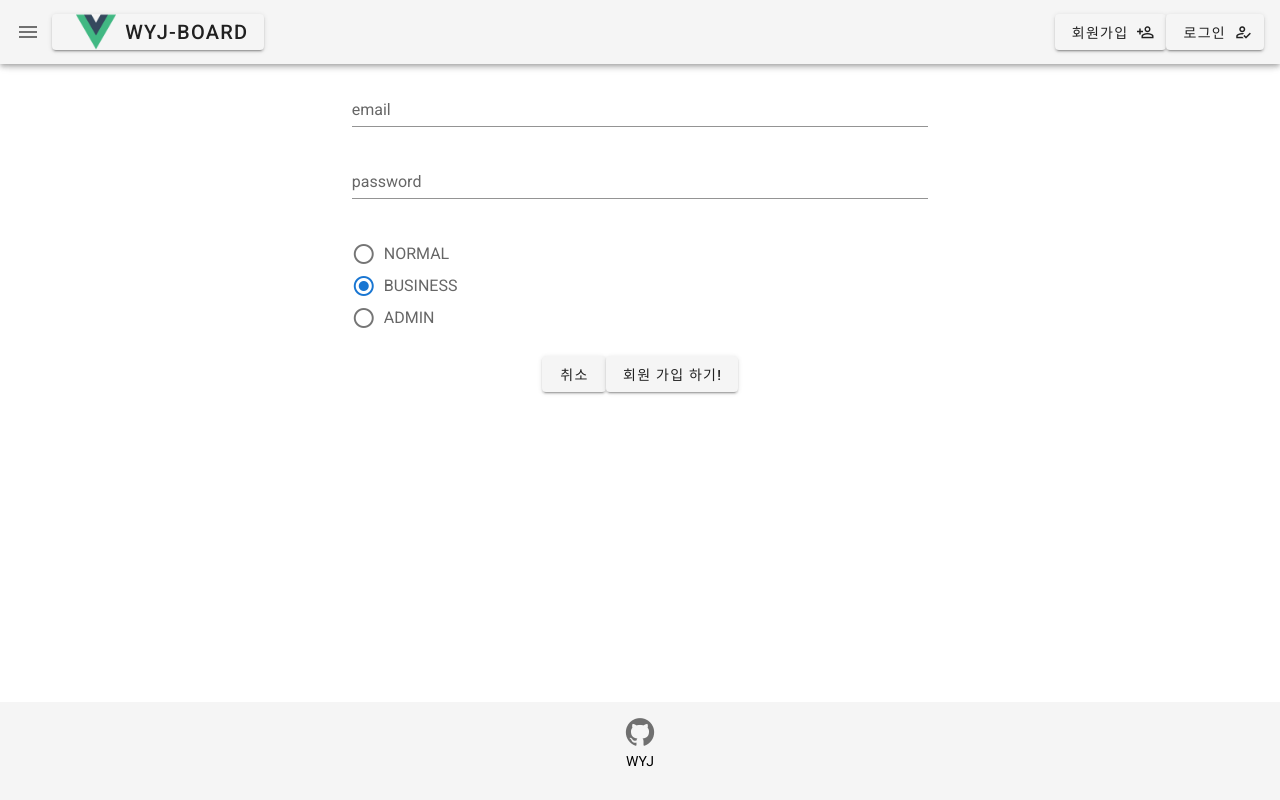
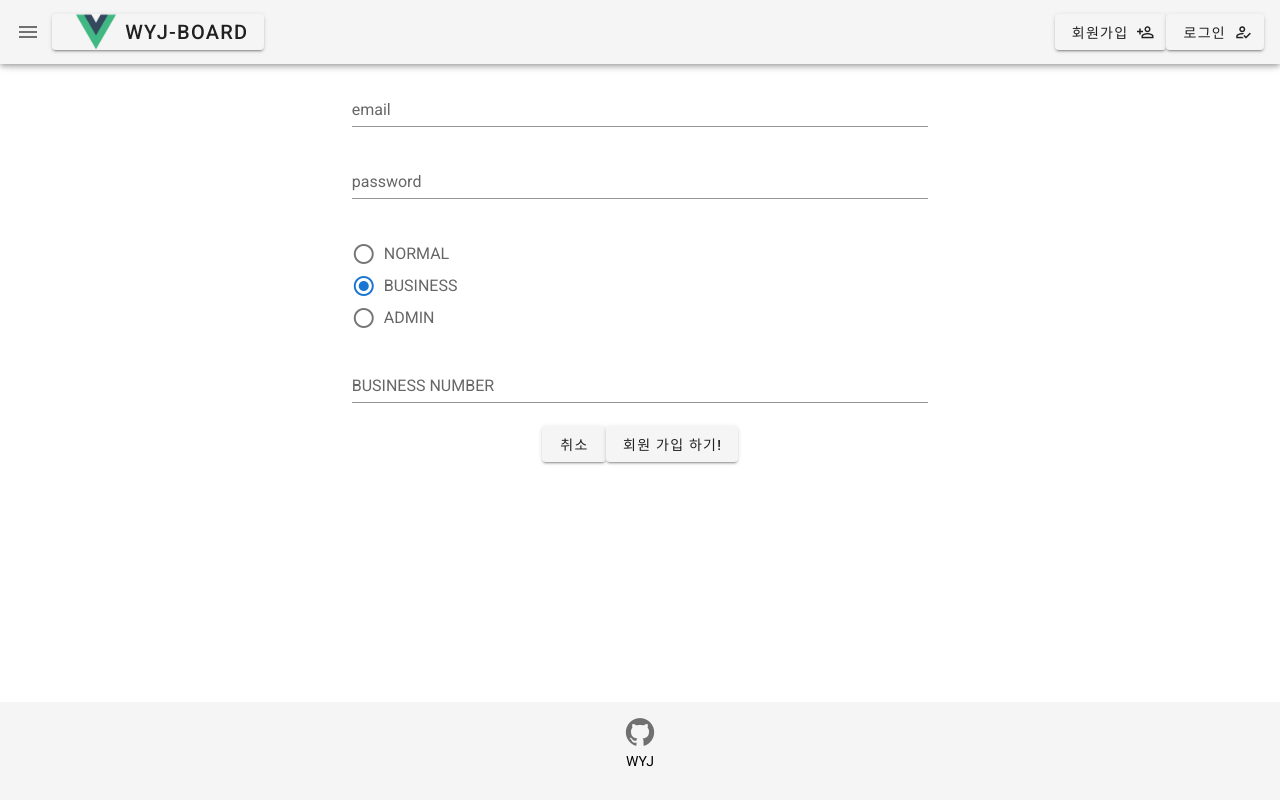
Before and after one commit to YeoulCho/wyj-front, a Vue app: page /member-sign-up in a window 1280 px wide. Both pictures are taken after a click on the element "BUSINESS". Built offline with nearby package versions, Linux system fonts and the light colour scheme; no server answers.

Commit message:
fix: [조여울] role에서roleType으로 변경[VUE-MEMBER-SIGNUP-2]

```diff
--- a/src/views/member/MemberSignUp.vue
+++ b/src/views/member/MemberSignUp.vue
@@ -20,7 +20,7 @@
                     </v-radio-group>
                 </tr>
                 <tr>
-                    <v-text-field v-if="role==='BUSINESS'" v-model="businessNumber" label="BUSINESS NUMBER" placeholder="숫자 10자리"
+                    <v-text-field v-if="roleType==='BUSINESS'" v-model="businessNumber" label="BUSINESS NUMBER" placeholder="숫자 10자리"
                                   :rules="[rules.businessNumber10DigitRule, rules.businessNumberDigitRule]"></v-text-field>
                 </tr>
             </table>
```
